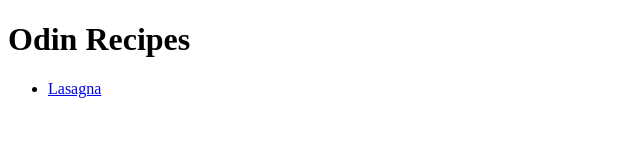
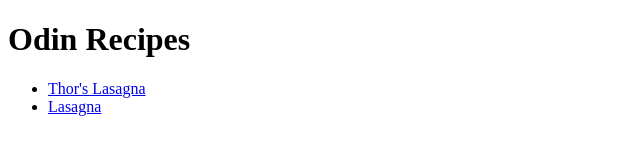
Before and after one commit to dreyfus92/Odin-Recipes, a plain HTML site: page index.html in a window 1280 px wide. Shown: the whole page, without its empty margins (0-640 px from the left). Drawn offline with Linux system fonts and the light colour scheme.

Commit message:
add index.html

```diff
--- a/index.html
+++ b/index.html
@@ -9,6 +9,7 @@
     <body>
     <h1>Odin Recipes</h1>
     <ul>
+     <li><a href="recipes/lasagna.html">Thor's Lasagna</a></li>
      <li><a href="recipes/lasagna.html">Lasagna</a></li>
     </ul>
     </body>
```
